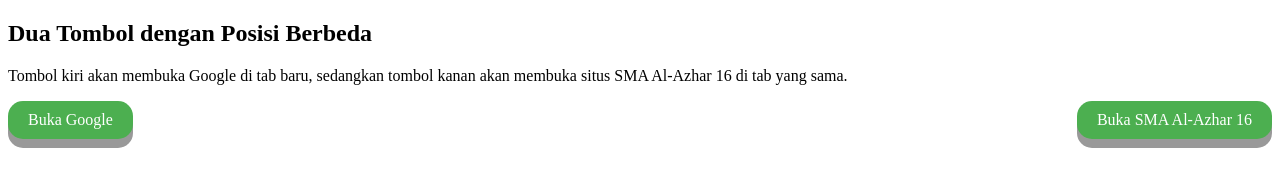
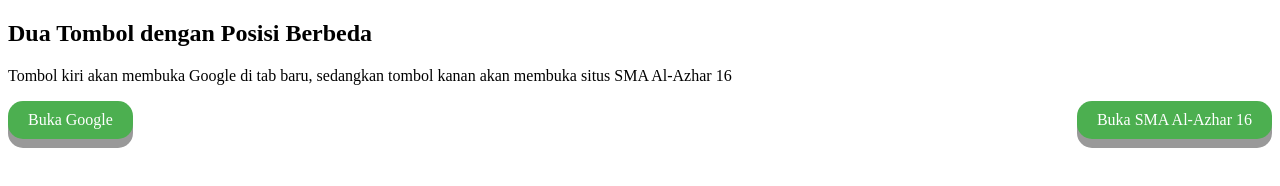
Before and after one commit to ZakiDaBest/examvulntest, a plain HTML site: page index.html in a window 1280 px wide. Drawn offline with Linux system fonts and the light colour scheme.

Commit message:
modified:   index.html

```diff
--- a/index.html
+++ b/index.html
@@ -51,7 +51,7 @@
 <body>
 
 <h2>Dua Tombol dengan Posisi Berbeda</h2>
-<p>Tombol kiri akan membuka Google di tab baru, sedangkan tombol kanan akan membuka situs SMA Al-Azhar 16 di tab yang sama.</p>
+<p>Tombol kiri akan membuka Google di tab baru, sedangkan tombol kanan akan membuka situs SMA Al-Azhar 16</p>
 
 <div class="button-container">
   <a href="https://www.google.com" target="_blank" class="button left-button">Buka Google</a>
```
